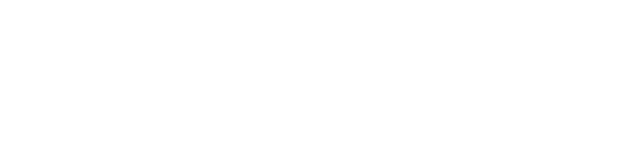
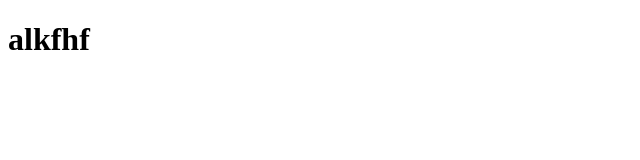
Before and after one commit to karthik151020/MVC-structure, a website: page index.html in a window 1280 px wide. Shown: the whole page, without its empty margins (0-640 px from the left). Drawn offline with Linux system fonts and the light colour scheme.

Commit message:
confilts

```diff
--- a/index.css
+++ b/index.css
@@ -1,3 +1,5 @@
 body{
     background-color: aliceblue;
+    color: antiquewhite;
+    padding: auto;
 }
--- a/index.html
+++ b/index.html
@@ -8,5 +8,10 @@
 </head>
 <body>
 
+    <title>Document</title>
+    <title></title>
+</head>
+<body>
+    <h1>alkfhf</h1>
 </body>
 </html>
```
